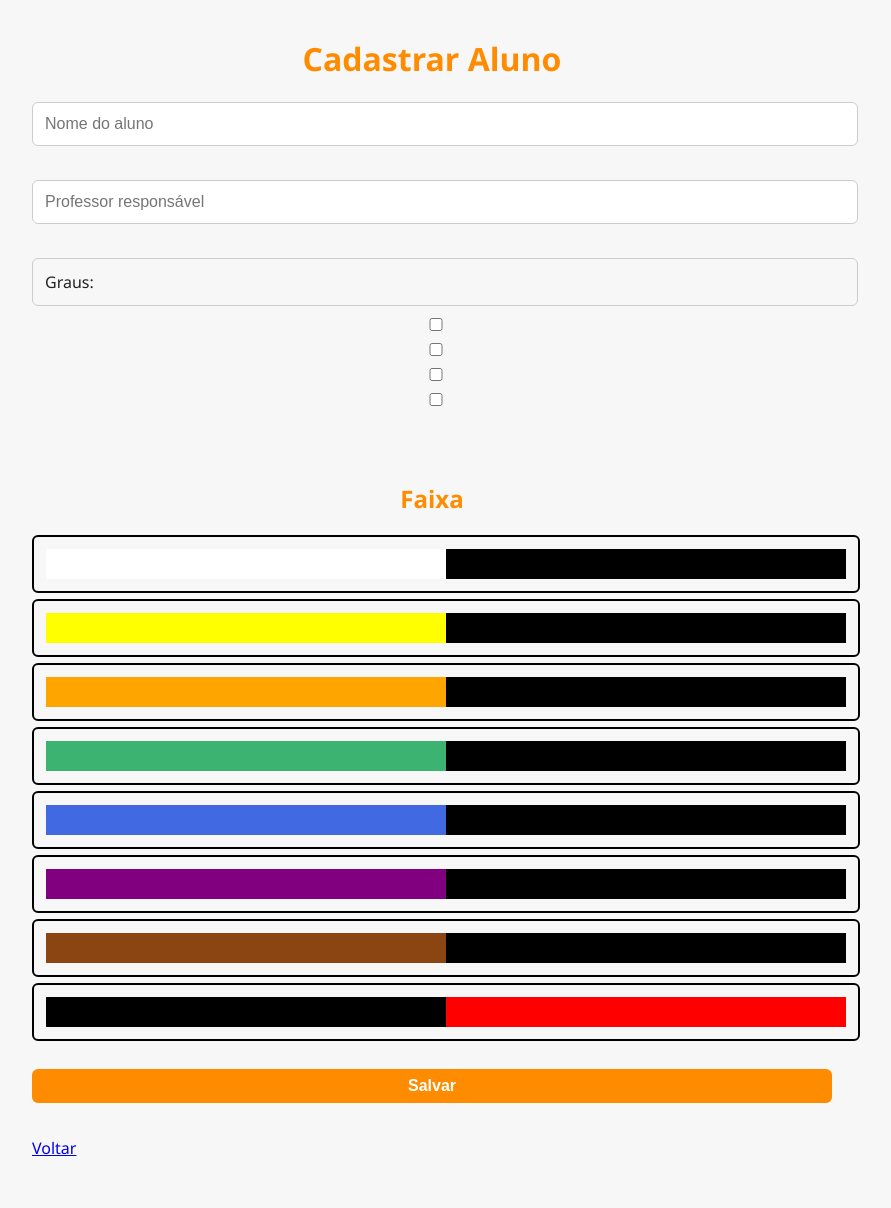
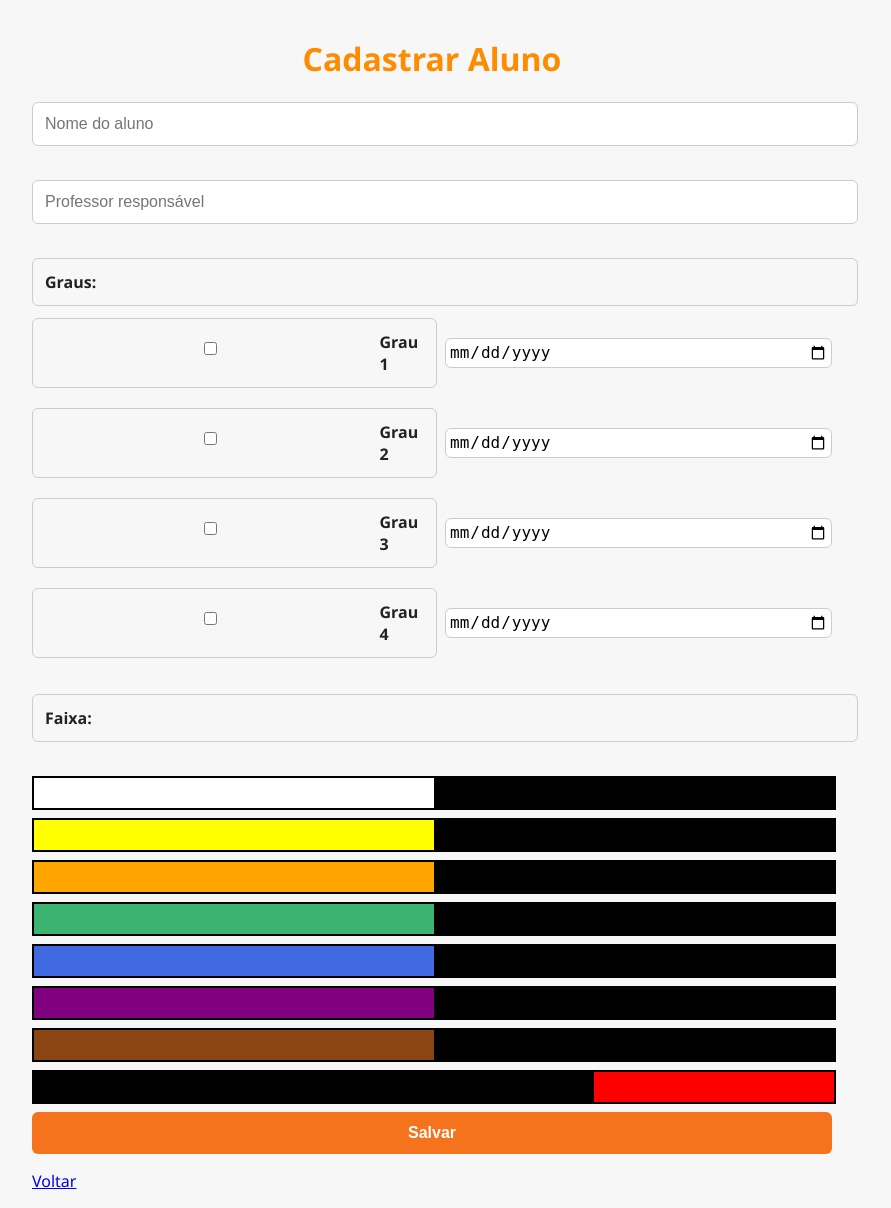
Before and after one commit to RodrigoFrancoBatata/conexao-paulista-app, a Flask app: page /alunos in a window 1280 px wide. Shown: the whole page, without its empty margins (208-1099 px from the left). Before the commit the page ends 1156 px from the top, so only its background shows below. Run offline with Flask 3, Linux system fonts and the light colour scheme.

Commit message:
Atualiza main.py com datas dos graus

```diff
--- a/main.py
+++ b/main.py
@@ -4,8 +4,8 @@ import os
 
 app = Flask(__name__)
 
-# Configuração do banco de dados com fallback local
-app.config['SQLALCHEMY_DATABASE_URI'] = os.environ.get("DATABASE_URL") or "sqlite:///teste.db"
+# Configuração do banco de dados
+app.config['SQLALCHEMY_DATABASE_URI'] = os.environ.get("DATABASE_URL")
 app.config['SQLALCHEMY_TRACK_MODIFICATIONS'] = False
 db = SQLAlchemy(app)
 
@@ -19,6 +19,10 @@ class Aluno(db.Model):
     grau2 = db.Column(db.Boolean, default=False)
     grau3 = db.Column(db.Boolean, default=False)
     grau4 = db.Column(db.Boolean, default=False)
+    data_grau1 = db.Column(db.String(20), nullable=True)
+    data_grau2 = db.Column(db.String(20), nullable=True)
+    data_grau3 = db.Column(db.String(20), nullable=True)
+    data_grau4 = db.Column(db.String(20), nullable=True)
 
 class Aula(db.Model):
     id = db.Column(db.Integer, primary_key=True)
@@ -31,35 +35,57 @@ class Aula(db.Model):
 def index():
     return render_template("index.html")
 
-# Rota de alunos - visualizar e cadastrar
+# Alunos - visualizar e cadastrar
 @app.route("/alunos", methods=["GET", "POST"])
 def alunos():
     if request.method == "POST":
         nome = request.form["nome"]
         faixa = request.form["faixa"]
         professor = request.form["professor"]
+
         grau1 = 'grau1' in request.form
         grau2 = 'grau2' in request.form
         grau3 = 'grau3' in request.form
         grau4 = 'grau4' in request.form
-        novo = Aluno(nome=nome, faixa=faixa, professor=professor, grau1=grau1, grau2=grau2, grau3=grau3, grau4=grau4)
+
+        data_grau1 = request.form.get("data_grau1") or None
+        data_grau2 = request.form.get("data_grau2") or None
+        data_grau3 = request.form.get("data_grau3") or None
+        data_grau4 = request.form.get("data_grau4") or None
+
+        novo = Aluno(
+            nome=nome,
+            faixa=faixa,
+            professor=professor,
+            grau1=grau1,
+            grau2=grau2,
+            grau3=grau3,
+            grau4=grau4,
+            data_grau1=data_grau1,
+            data_grau2=data_grau2,
+            data_grau3=data_grau3,
+            data_grau4=data_grau4
+        )
         db.session.add(novo)
         db.session.commit()
         return redirect(url_for("alunos"))
+
     lista = Aluno.query.all()
     return render_template("alunos.html", alunos=lista)
 
-# Rota de aulas - visualizar e cadastrar
+# Aulas - visualizar e cadastrar
 @app.route("/aulas", methods=["GET", "POST"])
 def aulas():
     if request.method == "POST":
         data = request.form["data"]
         tecnica = request.form["tecnica"]
         presentes = request.form["presentes"]
+
         nova_aula = Aula(data=data, tecnica=tecnica, presentes=presentes)
         db.session.add(nova_aula)
         db.session.commit()
         return redirect("/calendario")
+
     return render_template("aulas.html")
 
 # Calendário
@@ -68,11 +94,11 @@ def calendario():
     aulas = Aula.query.order_by(Aula.data.desc()).all()
     return render_template("calendario.html", aulas=aulas)
 
-# Criação das tabelas
+# Criação de tabelas
 with app.app_context():
     db.create_all()
 
-# Execução local ou no Render
+# Execução local ou pelo Render
 if __name__ == "__main__":
     port = int(os.environ.get("PORT", 5000))
     app.run(debug=True, host="0.0.0.0", port=port)
--- a/templates/alunos.html
+++ b/templates/alunos.html
@@ -5,85 +5,91 @@
   <title>Cadastrar Aluno</title>
   <link rel="stylesheet" href="/static/style.css">
   <style>
+    .grau-container {
+      display: flex;
+      flex-direction: column;
+      gap: 0.5rem;
+      margin-bottom: 1.5rem;
+    }
+
+    .grau-item {
+      display: flex;
+      align-items: center;
+      gap: 0.5rem;
+    }
+
+    .grau-item label {
+      display: flex;
+      align-items: center;
+      gap: 0.3rem;
+      font-weight: bold;
+    }
+
+    .grau-item input[type="date"] {
+      padding: 0.2rem;
+    }
+
     .faixa {
-      display: flex;
+      width: 100%;
       height: 30px;
-      margin: 6px 0;
       border: 2px solid #000;
-      cursor: pointer;
-    }
-    .faixa input[type="radio"] {
-      display: none;
-    }
-    .faixa-celula {
-      flex: 1;
-    }
-    .faixa.selecionada {
-      outline: 3px solid orange;
-    }
-    .submit-btn {
-      background: darkorange;
-      color: white;
-      padding: 8px;
-      border: none;
-      width: 100%;
-      font-weight: bold;
+      margin-bottom: 0.5rem;
       cursor: pointer;
     }
   </style>
 </head>
 <body>
   <div class="container">
-    <h1 style="color: darkorange;">Cadastrar Aluno</h1>
+    <h1 style="color: darkorange; text-align: center;">Cadastrar Aluno</h1>
     <form action="/alunos" method="post">
       <input type="text" name="nome" placeholder="Nome do aluno" required><br>
       <input type="text" name="professor" placeholder="Professor responsável" required><br>
 
-      <label>Graus:</label>
-      <input type="checkbox" name="grau1">
-      <input type="checkbox" name="grau2">
-      <input type="checkbox" name="grau3">
-      <input type="checkbox" name="grau4"><br><br>
+      <label><strong>Graus:</strong></label>
+      <div class="grau-container">
+        <div class="grau-item">
+          <label><input type="checkbox" name="grau1"> Grau 1</label>
+          <input type="date" name="data_grau1">
+        </div>
+        <div class="grau-item">
+          <label><input type="checkbox" name="grau2"> Grau 2</label>
+          <input type="date" name="data_grau2">
+        </div>
+        <div class="grau-item">
+          <label><input type="checkbox" name="grau3"> Grau 3</label>
+          <input type="date" name="data_grau3">
+        </div>
+        <div class="grau-item">
+          <label><input type="checkbox" name="grau4"> Grau 4</label>
+          <input type="date" name="data_grau4">
+        </div>
+      </div>
 
-      <h2 style="color: darkorange;">Faixa</h2>
+      <label><strong>Faixa:</strong></label><br>
+      <input type="hidden" name="faixa" id="faixaSelecionada" required>
+      <div onclick="selecionarFaixa('branca')" class="faixa" style="background: linear-gradient(to right, white 50%, black 50%)"></div>
+      <div onclick="selecionarFaixa('amarela')" class="faixa" style="background: linear-gradient(to right, yellow 50%, black 50%)"></div>
+      <div onclick="selecionarFaixa('laranja')" class="faixa" style="background: linear-gradient(to right, orange 50%, black 50%)"></div>
+      <div onclick="selecionarFaixa('verde')" class="faixa" style="background: linear-gradient(to right, mediumseagreen 50%, black 50%)"></div>
+      <div onclick="selecionarFaixa('azul')" class="faixa" style="background: linear-gradient(to right, royalblue 50%, black 50%)"></div>
+      <div onclick="selecionarFaixa('roxa')" class="faixa" style="background: linear-gradient(to right, purple 50%, black 50%)"></div>
+      <div onclick="selecionarFaixa('marrom')" class="faixa" style="background: linear-gradient(to right, saddlebrown 50%, black 50%)"></div>
+      <div onclick="selecionarFaixa('preta')" class="faixa" style="background: linear-gradient(to right, black 70%, red 30%)"></div>
 
-      {% set cores = [
-        ('branca', ['white', 'black']),
-        ('amarela', ['yellow', 'black']),
-        ('laranja', ['orange', 'black']),
-        ('verde', ['mediumseagreen', 'black']),
-        ('azul', ['royalblue', 'black']),
-        ('roxa', ['purple', 'black']),
-        ('marrom', ['saddlebrown', 'black']),
-        ('preta', ['black', 'red'])
-      ] %}
+      <button type="submit">Salvar</button>
+    </form>
 
-      {% for nome, cores_faixa in cores %}
-      <label class="faixa" onclick="selecionarFaixa('{{ nome }}')">
-        <input type="radio" name="faixa" value="{{ nome }}" required>
-        <div class="faixa-celula" style="background: {{ cores_faixa[0] }}"></div>
-        <div class="faixa-celula" style="background: {{ cores_faixa[1] }}"></div>
-      </label>
-      {% endfor %}
-
-      <br>
-      <button type="submit" class="submit-btn">Salvar</button>
-    </form>
-    <br>
-    <a href="/" class="back">Voltar</a>
+    <div style="margin-top: 1rem;">
+      <a href="/" class="back">Voltar</a>
+    </div>
   </div>
 
   <script>
     function selecionarFaixa(faixa) {
-      const radios = document.querySelectorAll('input[name="faixa"]');
-      radios.forEach(radio => {
-        if (radio.value === faixa) {
-          radio.checked = true;
-          radio.parentElement.classList.add('selecionada');
-        } else {
-          radio.parentElement.classList.remove('selecionada');
-        }
-      });
+      document.getElementById("faixaSelecionada").value = faixa;
+      const faixas = document.querySelectorAll(".faixa");
+      faixas.forEach(f => f.style.outline = "");
+      event.currentTarget.style.outline = "3px solid red";
     }
   </script>
 </body>
```
